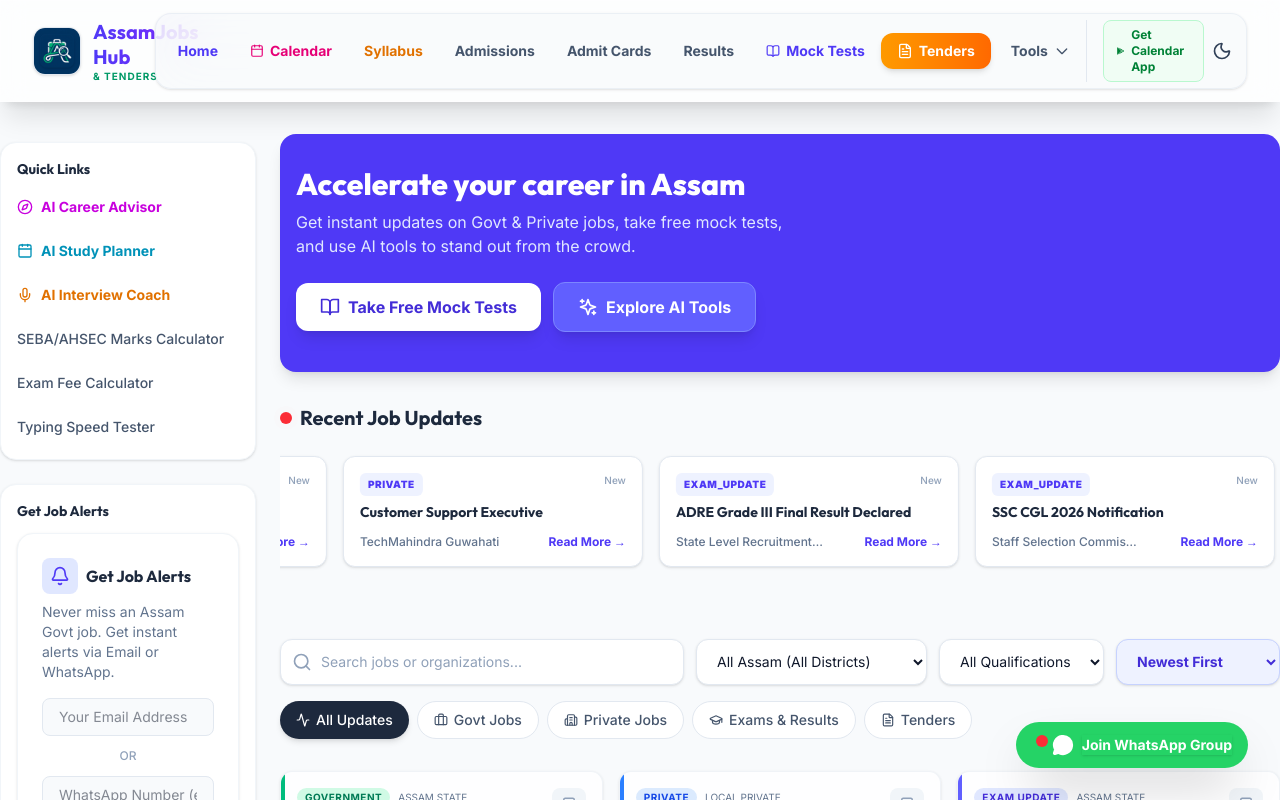
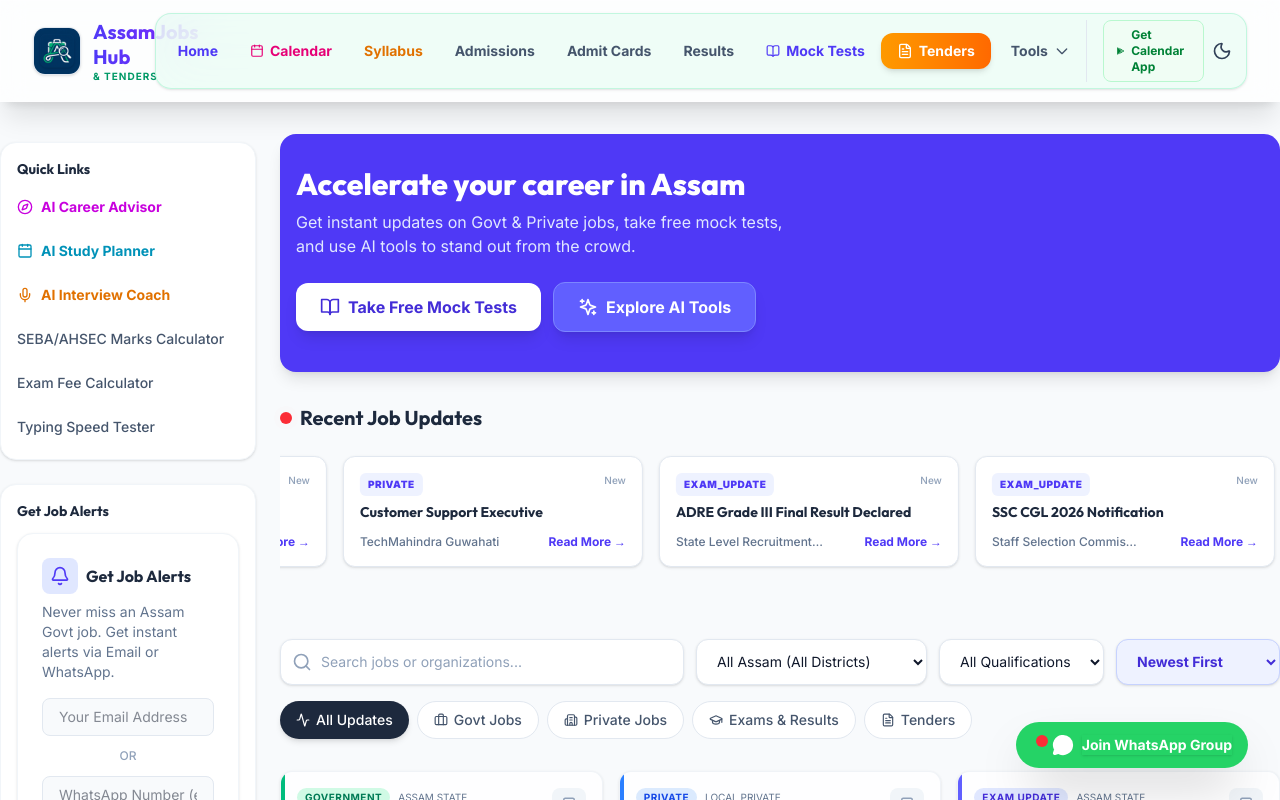
Before and after one commit to uzzaldutta/assamjobs-hub, a Next.js app: page / in a window 1280 px wide. Shown: the top 800 px of the page. Built offline with nearby package versions, Linux system fonts and the light colour scheme; no server answers; the database is empty.

Commit message:
style: Change desktop navigation tab box to transparent emerald glassomorphic design

```diff
--- a/src/app/layout.tsx
+++ b/src/app/layout.tsx
@@ -99,7 +99,7 @@ export default function RootLayout({
 
 
                 {/* Desktop Navigation */}
-                <nav className="hidden lg:flex items-center p-1.5 bg-slate-50/80 dark:bg-slate-800/50 backdrop-blur-xl border border-slate-200/60 dark:border-slate-700/50 rounded-2xl shadow-sm">
+                <nav className="hidden lg:flex items-center p-1.5 bg-emerald-50/80 dark:bg-emerald-900/40 backdrop-blur-xl border border-emerald-200/60 dark:border-emerald-700/50 rounded-2xl shadow-sm">
                   <Link href="/" className="text-sm font-bold text-indigo-600 dark:text-indigo-400 px-4 py-2 rounded-xl hover:bg-white dark:hover:bg-slate-700 hover:shadow-sm transition-all whitespace-nowrap">Home</Link>
                   <Link href="/calendar" className="text-sm font-bold text-pink-600 dark:text-pink-400 px-4 py-2 rounded-xl hover:bg-white dark:hover:bg-slate-700 hover:shadow-sm transition-all flex items-center gap-1.5 whitespace-nowrap"><Calendar size={14} /> Calendar</Link>
                   <Link href="/syllabus" className="text-sm font-bold text-amber-600 dark:text-amber-400 px-4 py-2 rounded-xl hover:bg-white dark:hover:bg-slate-700 hover:shadow-sm transition-all whitespace-nowrap">Syllabus</Link>
```
